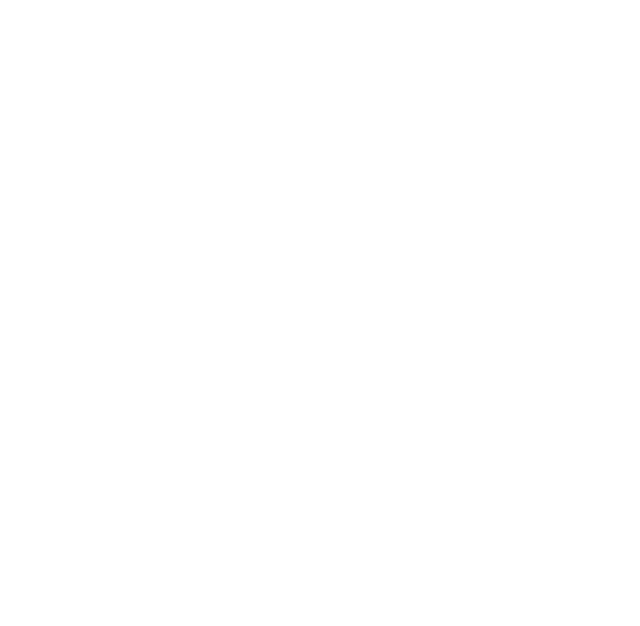
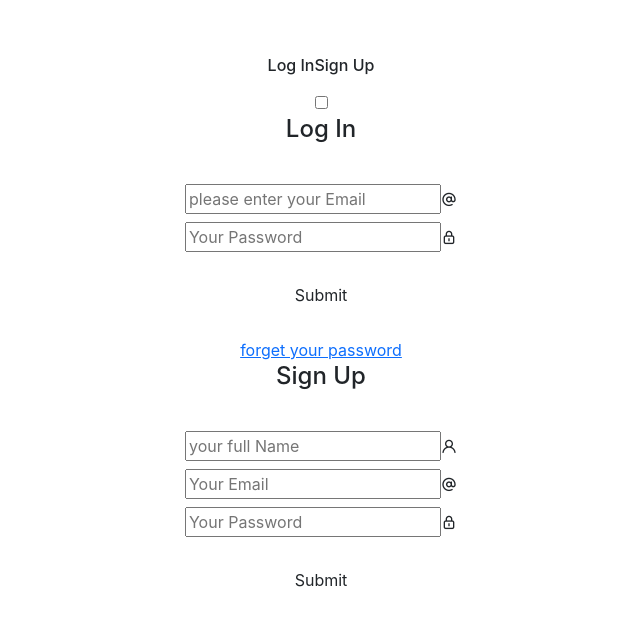
Before and after one commit to ksagar03/gamer-freak, a React (Create React App) app: page /login in a window 1280 px wide. Before the commit this address had no page. Shown: the top 626 px of the page, without its empty margins (319-959 px from the left). Built offline with nearby package versions, Linux system fonts and the light colour scheme.

Commit message:
working on new signup/login page

```diff
--- a/public/index.html
+++ b/public/index.html
@@ -28,17 +28,23 @@
       href="https://cdn.jsdelivr.net/npm/bootstrap@5.3.0-alpha1/dist/css/bootstrap.min.css"
       rel="stylesheet"
     />
+    <link
+      rel="stylesheet"
+      href="https://unicons.iconscout.com/release/v4.0.0/css/line.css"
+    />
     <title>Gamer Freak</title>
     <style>
-      .card-img-top{
+      .card-img-top {
         min-height: 50vh;
-
       }
-      .gradient-custom{
-        background : linear-gradient(to right, rgb(25, 4, 47), rgb(145, 169, 210)
+      .gradient-custom {
+        background: linear-gradient(
+          to right,
+          rgb(25, 4, 47),
+          rgb(145, 169, 210)
         );
       }
-      .transparent{
+      .transparent {
         background-color: transparent;
       }
     </style>
--- a/src/App.js
+++ b/src/App.js
@@ -4,6 +4,7 @@
 import Navbar from "./components/Navbar";
 import UserCart from "./components/UserCart";
 import SignIn from "./components/SignIn";
+import Login from "./components/Login";
 
 function App() {
   return (
@@ -38,6 +39,14 @@
             <SignIn/>
           </div>
         }/>
+        <Route
+        path="/login"
+        element={
+          <div>
+           <Login />
+          </div>
+        }
+        />
 
       </Routes>
     </Router>
--- /dev/null
+++ b/src/components/Login.jsx
@@ -0,0 +1,96 @@
+import React from "react";
+import "../css/login.css"
+const Login = () => {
+  return (
+    <div>
+      <div className="section">
+        <div className="container">
+          <div className="row full-hight justify-content-center">
+            <div className="col-12 text-center align-self-center py-5">
+              <div className="section pb-5 pt-5 pt-sm-2 text-center">
+                <h6 className="mb-0 pb-3">
+                  <span>Log In</span>
+                  <span>Sign Up</span>
+                </h6>
+                <input
+                  type="checkbox"
+                  className="checkbox"
+                  id="login"
+                  name="login"
+                />
+                <label for="login"></label>
+                <div className="card-3d-wrap mx-auto">
+                  <div className="card-3d-wrapper">
+                    <div className="card-front">
+                      <div className="center-wrap">
+                        <div className="section text-center">
+                          <h4 className="mb-4 pb-3">Log In</h4>
+                          <div className="form-group">
+                            <input
+                              type="email"
+                              name="log_email"
+                              className="form-style"
+                              placeholder="please enter your Email"
+                              id="log-email"
+                              autoComplete="off"
+                            />
+                            <i className="input-icon uil uil-at"></i>
+                          </div>
+                          <div className="form-group mt-2">
+                            <input type="password" name="log_password"
+                            className="form-style"
+                            placeholder="Your Password"
+                            id="log_password"
+                            autoComplete="off"/>
+                            <i className="input-icon uil uil-lock-alt">
+                            </i>
+                          </div>
+                          <a href="/" className="btn mt-4">Submit</a>
+                          <p className="mb-0 mt-4 text-center"><a href="/" className="link">forget your password</a></p>
+                        </div>
+                      </div>
+                    </div>
+                    <div className="card-back">
+                        <div className="center-wrap">
+                            <div className="section text-center">
+                                <h4 className="mb-4 pb-3">Sign Up</h4>
+                                <div className="form-group">
+                                    <input type="text"
+                                    name="signup_name"
+                                    className="form-style" placeholder="your full Name"
+                                    id="signup_name"
+                                    autoComplete="off" />
+                                    <i className="input-icon uil uil-user"></i>
+                                </div>
+                                <div className="form-group mt-2">
+                                    <input type="email"
+                                    name="signup_email"
+                                    className="form-style" placeholder="Your Email"
+                                    id="signup_email"
+                                    autoComplete="off" />
+                                    <i className="input-icon uil uil-at"></i>
+                                </div>
+                                <div className="form-group mt-2">
+                                    <input type="password"
+                                    name="signup_password"
+                                    className="form-style" placeholder="Your Password"
+                                    id="signup_password"
+                                    autoComplete="off" />
+                                    <i className="input-icon uil uil-lock-alt"></i>
+                                </div>
+                                <a href="/1" className="btn mt-4">Submit</a>
+                            </div>
+                        </div>
+                    </div>
+                  </div>
+                </div>
+              </div>
+            </div>
+          </div>
+        </div>
+      </div>
+    </div>
+  );
+};
+
+export default Login;
```
Also changed, not shown: src/firebase.js (+9 -13 lines), src/css/login.css (added).
